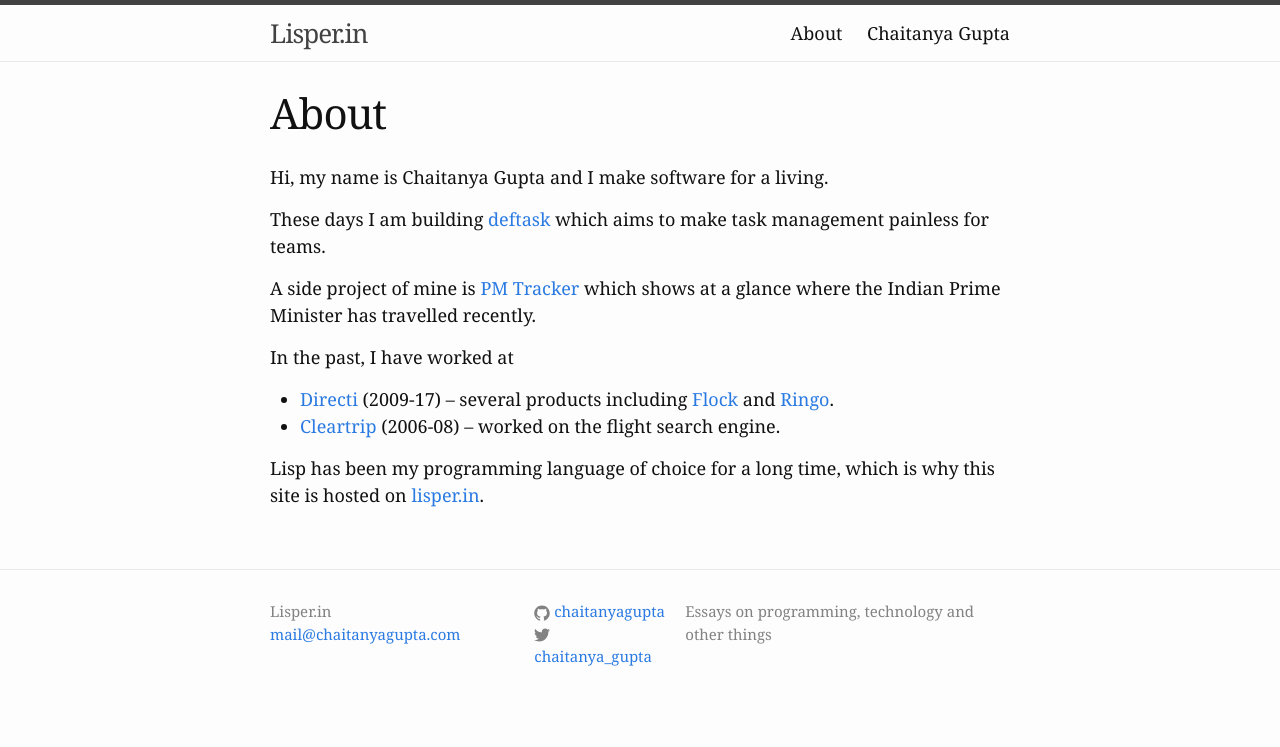
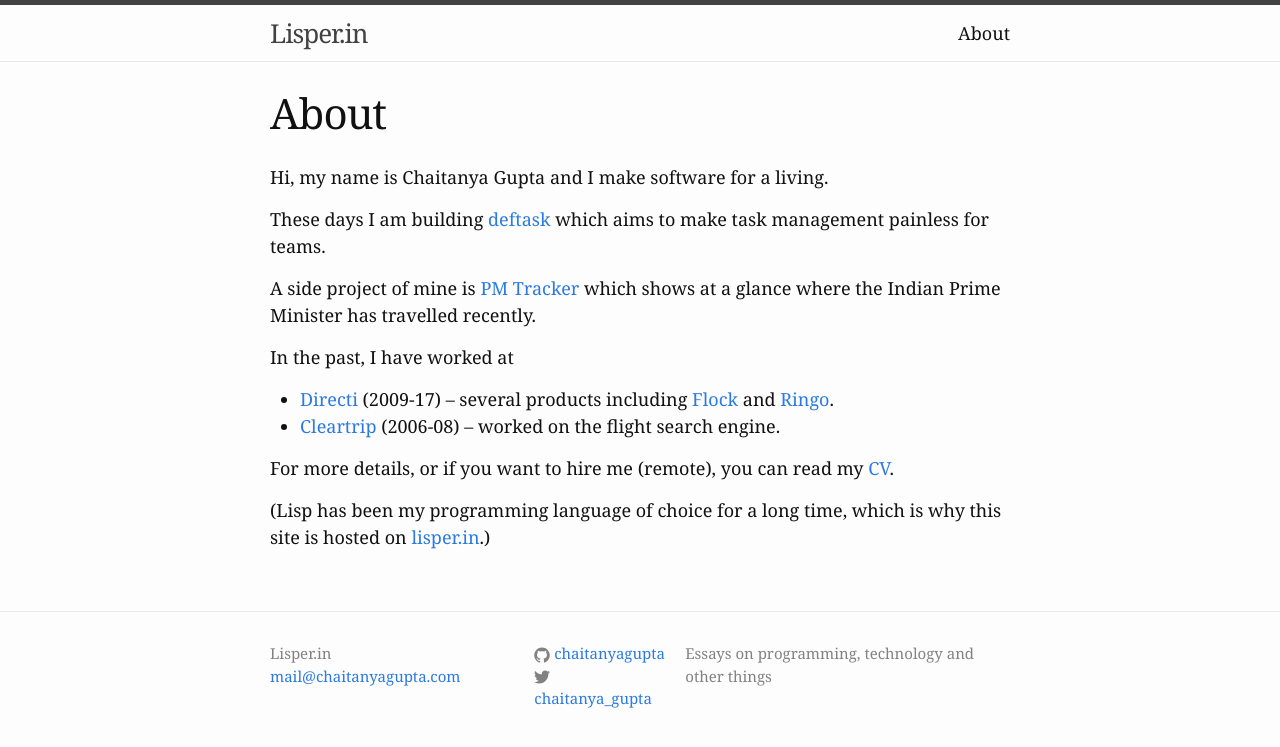
Before and after one commit to lisperin/lisperin.github.io, a Jekyll site: the page built from about.md, in a window 1280 px wide. Shown: the top 747 px of the page. Built offline with Jekyll 4.4.1, drawn with Linux system fonts in a browser that asks for light colours.

Commit message:
Update about page

```diff
--- a/_includes/header.html
+++ b/_includes/header.html
@@ -14,11 +14,7 @@
       </a>
 
       <div class="trigger">
-        {% for page in site.pages %}
-          {% if page.title %}
-          <a class="page-link" href="{{ page.url | prepend: site.baseurl }}">{{ page.title }}</a>
-          {% endif %}
-        {% endfor %}
+        <a class="page-link" href="/about">About</a>
       </div>
     </nav>
 
--- a/about.md
+++ b/about.md
@@ -17,8 +17,10 @@
 * [Directi][] (2009-17) -- several products including [Flock][] and [Ringo][].
 * [Cleartrip][] (2006-08) -- worked on the flight search engine.
 
-Lisp has been my programming language of choice for a long time, which is why
-this site is hosted on [lisper.in][].
+For more details, or if you want to hire me (remote), you can read my [CV][].
+
+(Lisp has been my programming language of choice for a long time, which is why
+this site is hosted on [lisper.in][].)
 
 [deftask]: https://deftask.com
 [PM Tracker]: https://pmtracker.in
@@ -27,3 +29,4 @@
 [Ringo]: https://www.ringo.co/
 [Cleartrip]: https://cleartrip.com
 [lisper.in]: https://lisper.in
+[CV]: /cv
```
